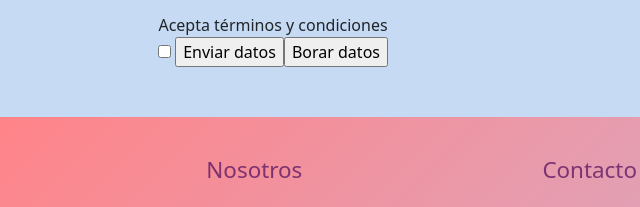
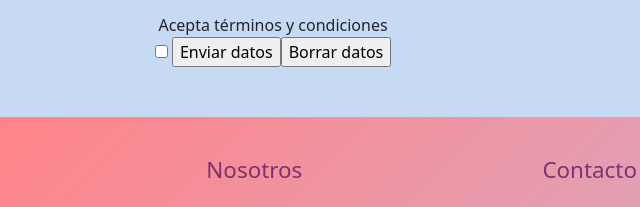
Before and after one commit to tottycortez/nailsCortez, a website: page pages/contacto.html in a window 1280 px wide. Shown: the part 1995-2202 px from the top of the page, 367-1007 px from the left. Drawn offline with nearby package versions, Linux system fonts and the light colour scheme; a web font is replaced by a local one.

Commit message:
correcciones

```diff
--- a/pages/contacto.html
+++ b/pages/contacto.html
@@ -94,7 +94,7 @@
                     </div>
                     <div><label for="terminos"> Acepta términos y condiciones</label></div>
                     <input type="checkbox" name="acepta" value="1" required>
-                    <input type="submit" value="Enviar datos"><input type="reset" value="Borar datos">
+                    <input type="submit" value="Enviar datos"><input type="reset" value="Borrar datos">
                 </fieldset>
             </form>
         </section>
```
